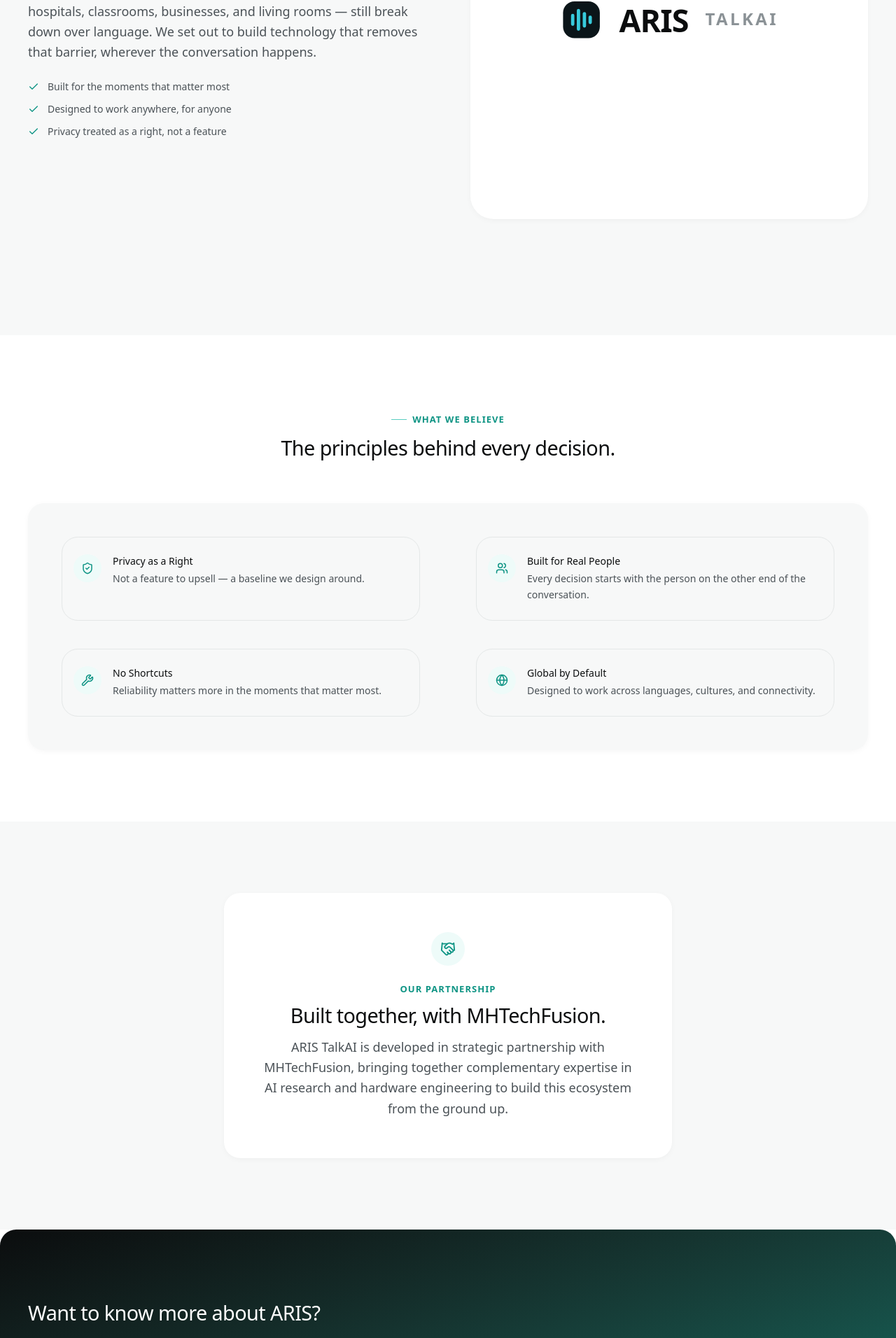
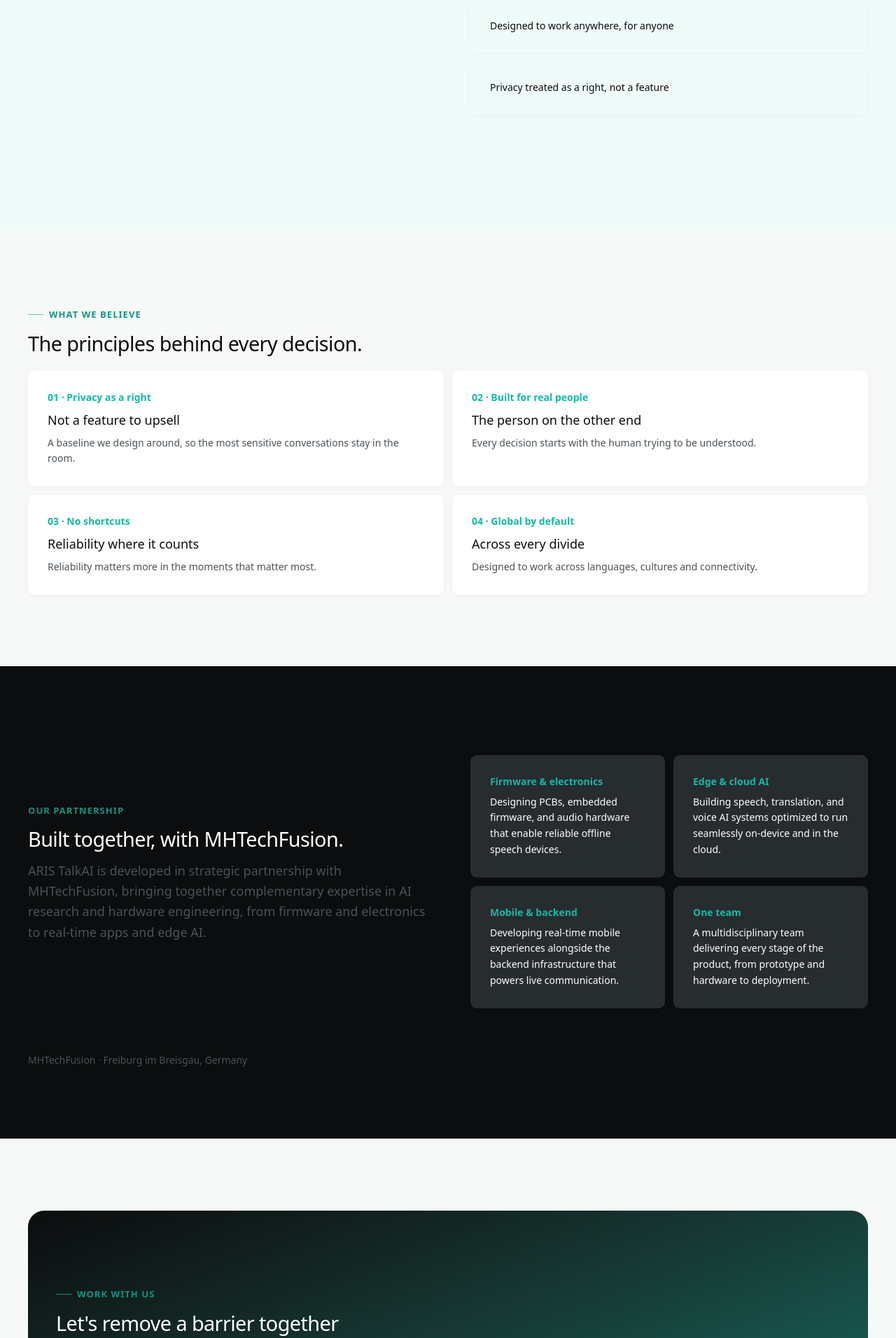
Before and after one commit to Abdul-Ahad3/ARIS-TalkAI-marketing, a Next.js app: page /about in a window 1280 px wide. Shown: the part 788-2700 px from the top of the page at 70% size. Built offline with nearby package versions, Linux system fonts and the light colour scheme.

Commit message:
Edit about page

```diff
--- a/src/components/sections/about/CTA.tsx
+++ b/src/components/sections/about/CTA.tsx
@@ -1,10 +1,18 @@
 import { CtaBanner } from "@/components/shared/CTABanner";
+import { Container } from "@/components/ui/Container";
 
 export function CTA() {
   return (
-    <CtaBanner
-      title="Want to know more about ARIS?"
-      description="We're happy to talk about our mission, our technology, or how we can work together."
-    />
+    <section className="bg-surface-soft py-section">
+      <Container>
+        <CtaBanner
+          eyebrow="Work with us"
+          title="Let's remove a barrier together"
+          description="Whether you are exploring a demo or a deployment, we would like to hear from you."
+          secondaryLabel="Contact Sales"
+          secondaryHref="/contact"
+        />
+      </Container>
+    </section>
   );
 }
--- a/src/components/sections/about/Hero.tsx
+++ b/src/components/sections/about/Hero.tsx
@@ -5,7 +5,7 @@
     <section className="relative overflow-hidden bg-surface pb-20 pt-32">
       <div className="pointer-events-none absolute -top-40 right-1/3 h-[32rem] w-[32rem] rounded-full bg-teal-300/20 blur-3xl" />
       <Container className="relative">
-        <div className="mx-auto max-w-2xl text-center">
+        <div className="mx-auto max-w-2xl text-left">
           <p className="mb-6 font-mono text-eyebrow uppercase text-teal-600">About ARIS</p>
           <h1 className="text-display text-balance text-ink">
             Every conversation deserves to be <span className="text-gradient-teal">understood.</span>
--- a/src/components/sections/about/Mission.tsx
+++ b/src/components/sections/about/Mission.tsx
@@ -4,18 +4,25 @@
 export function Mission() {
   return (
     <SplitFeatureSection
+      className="bg-teal-50"
       eyebrow="Our Mission"
       title="Understanding shouldn't depend on connectivity, geography, or budget."
-      description="We started ARIS because too many important conversations — in hospitals, classrooms, businesses, and living rooms — still break down over language. We set out to build technology that removes that barrier, wherever the conversation happens."
-      bullets={[
-        "Built for the moments that matter most",
-        "Designed to work anywhere, for anyone",
-        "Privacy treated as a right, not a feature",
-      ]}
+      description=""
       background="soft"
       visual={
-        <div className="flex aspect-square items-center justify-center rounded-3xl bg-surface p-12 shadow-card">
-          <Logo className="scale-[2.5]" />
+        <div className="mt-2 grid gap-3 sm:grid-cols-2 lg:grid-cols-1">
+          <p className="text-lg px-8 leading-relaxed text-ink-soft">
+            We started ARIS because too many important conversations — in hospitals, classrooms, businesses, and living rooms — still break down over language. We set out to build technology that removes that barrier, wherever the conversation happens.
+          </p>
+          <div className="rounded-lg bg-teal-50 p-7 shadow-card hover:bg-white hover:border">
+            <h3 className="text-sm font-medium text-ink">Built for the moments that matter most</h3>
+          </div>
+          <div className="rounded-lg bg-teal-50 p-7 shadow-card hover:bg-white hover:border">
+            <h3 className="text-sm font-medium text-ink">Designed to work anywhere, for anyone</h3>
+          </div>
+          <div className="rounded-lg bg-teal-50 p-7 shadow-card hover:bg-white hover:border">
+            <h3 className="text-sm font-medium text-ink">Privacy treated as a right, not a feature</h3>
+          </div>
         </div>
       }
     />
--- a/src/components/sections/about/Partnership.tsx
+++ b/src/components/sections/about/Partnership.tsx
@@ -1,20 +1,30 @@
 import { Handshake } from "lucide-react";
 import { Container } from "@/components/ui/Container";
-import { partnershipCopy } from "@/data/about-partner";
+import { aboutPartner } from "@/data/about-partner";
+import { SplitFeatureSection } from "@/components/shared/SplitFeature";
 
 export function Partnership() {
   return (
-    <section className="bg-surface-soft py-section">
-      <Container size="narrow">
-        <div className="rounded-2xl bg-surface p-10 text-center shadow-card sm:p-14">
-          <div className="mx-auto flex h-12 w-12 items-center justify-center rounded-full bg-teal-50">
-            <Handshake size={22} className="text-teal-600" />
+    <SplitFeatureSection
+      className="bg-ink text-white"
+      eyebrow="Our partnership"
+      title="Built together, with MHTechFusion."
+      description="ARIS TalkAI is developed in strategic partnership with MHTechFusion, bringing together complementary expertise in AI research and hardware engineering, from firmware and electronics to real-time apps and edge AI."
+      position="right"
+      visual={
+        <div className="mt-6 grid gap-3 sm:grid-cols-2 lg:grid-cols-2">
+          {aboutPartner.map(({ title, description }) => (
+          <div
+            key={title}
+            className="rounded-lg bg-ink-soft/45 p-7 shadow-card hover:shadow-premium"
+          >
+            <h3 className="text-sm font-semibold text-teal-500">{title}</h3>
+            <p className="mt-2 text-sm leading-relaxed text-white">{description}</p>
           </div>
-          <p className="mt-6 font-mono text-eyebrow uppercase text-teal-600">{partnershipCopy.eyebrow}</p>
-          <h2 className="mt-3 text-title text-balance text-ink">{partnershipCopy.title}</h2>
-          <p className="mt-4 text-lg leading-relaxed text-ink-soft">{partnershipCopy.description}</p>
+          ))}
         </div>
-      </Container>
-    </section>
+      }
+      subscript="MHTechFusion · Freiburg im Breisgau, Germany"
+    />
   );
 }
--- a/src/components/sections/about/Values.tsx
+++ b/src/components/sections/about/Values.tsx
@@ -1,16 +1,22 @@
 import { Container } from "@/components/ui/Container";
 import { SectionHeading } from "@/components/ui/SectionHeading";
-import { FeatureCard } from "@/components/ui/FeatureCard";
 import { companyValues } from "@/data/about-values";
 
 export function Values() {
   return (
-    <section className="bg-surface py-section">
+    <section className="bg-surface-soft py-section">
       <Container>
-        <SectionHeading align="center" eyebrow="What We Believe" title="The principles behind every decision." />
-        <div className="mt-16 grid gap-x-12 gap-y-2 rounded-2xl bg-surface-soft p-8 shadow-card sm:grid-cols-2">
-          {companyValues.map((value) => (
-            <FeatureCard key={value.title} {...value} />
+        <SectionHeading align="left" eyebrow="What We Believe" title="The principles behind every decision." />
+        <div className="mt-6 grid gap-3 sm:grid-cols-2 lg:grid-cols-2">
+          {companyValues.map(({ eyebrow, title, description }) => (
+          <div
+            key={title}
+            className="rounded-lg bg-white p-7 shadow-card hover:shadow-premium"
+          >
+            <p className="text-sm font-semibold text-teal-500">{eyebrow}</p>
+            <h3 className="mt-2 text-lg font-medium text-ink">{title}</h3>
+            <p className="mt-2 text-sm leading-relaxed text-ink-soft">{description}</p>
+          </div>
           ))}
         </div>
       </Container>
--- a/src/data/about-partner.ts
+++ b/src/data/about-partner.ts
@@ -1,9 +1,24 @@
-// Placeholder copy — replace with approved partnership language once finalized.
-// Ownership/equity structure intentionally not stated here; this section
-// names the partnership without disclosing internal capital structure.
-export const partnershipCopy = {
-  eyebrow: "Our Partnership",
-  title: "Built together, with MHTechFusion.",
-  description:
-    "ARIS TalkAI is developed in strategic partnership with MHTechFusion, bringing together complementary expertise in AI research and hardware engineering to build this ecosystem from the ground up.",
-};
+import { simpleCard } from "@/types/card";
+
+export const aboutPartner: simpleCard[] = [
+    {
+    title: "Firmware & electronics",
+    description:
+      "Designing PCBs, embedded firmware, and audio hardware that enable reliable offline speech devices.",
+    },
+    {
+    title: "Edge & cloud AI",
+    description:
+      "Building speech, translation, and voice AI systems optimized to run seamlessly on-device and in the cloud.",
+    },
+    {
+    title: "Mobile & backend",
+    description:
+      "Developing real-time mobile experiences alongside the backend infrastructure that powers live communication.",
+    },
+    {
+    title: "One team",
+    description:
+      "A multidisciplinary team delivering every stage of the product, from prototype and hardware to deployment.",
+    },
+]
--- a/src/data/about-values.ts
+++ b/src/data/about-values.ts
@@ -1,9 +1,8 @@
-import { iconCard } from "@/types/card";
-import { ShieldCheck, Users, Wrench, Globe } from "lucide-react";
+import { simpleCard } from "@/types/card";
 
-export const companyValues: iconCard[] = [
-  { icon: ShieldCheck, title: "Privacy as a Right", description: "Not a feature to upsell — a baseline we design around." },
-  { icon: Users, title: "Built for Real People", description: "Every decision starts with the person on the other end of the conversation." },
-  { icon: Wrench, title: "No Shortcuts", description: "Reliability matters more in the moments that matter most." },
-  { icon: Globe, title: "Global by Default", description: "Designed to work across languages, cultures, and connectivity." },
+export const companyValues: simpleCard[] = [
+  { eyebrow: "01 · Privacy as a right", title: "Not a feature to upsell", description: "A baseline we design around, so the most sensitive conversations stay in the room." },
+  { eyebrow: "02 · Built for real people", title: "The person on the other end", description: "Every decision starts with the human trying to be understood." },
+  { eyebrow: "03 · No shortcuts", title: "Reliability where it counts", description: "Reliability matters more in the moments that matter most." },
+  { eyebrow: "04 · Global by default", title: "Across every divide", description: "Designed to work across languages, cultures and connectivity." },
 ];
```
Also changed, not shown: src/data/about-specs.ts (added).
